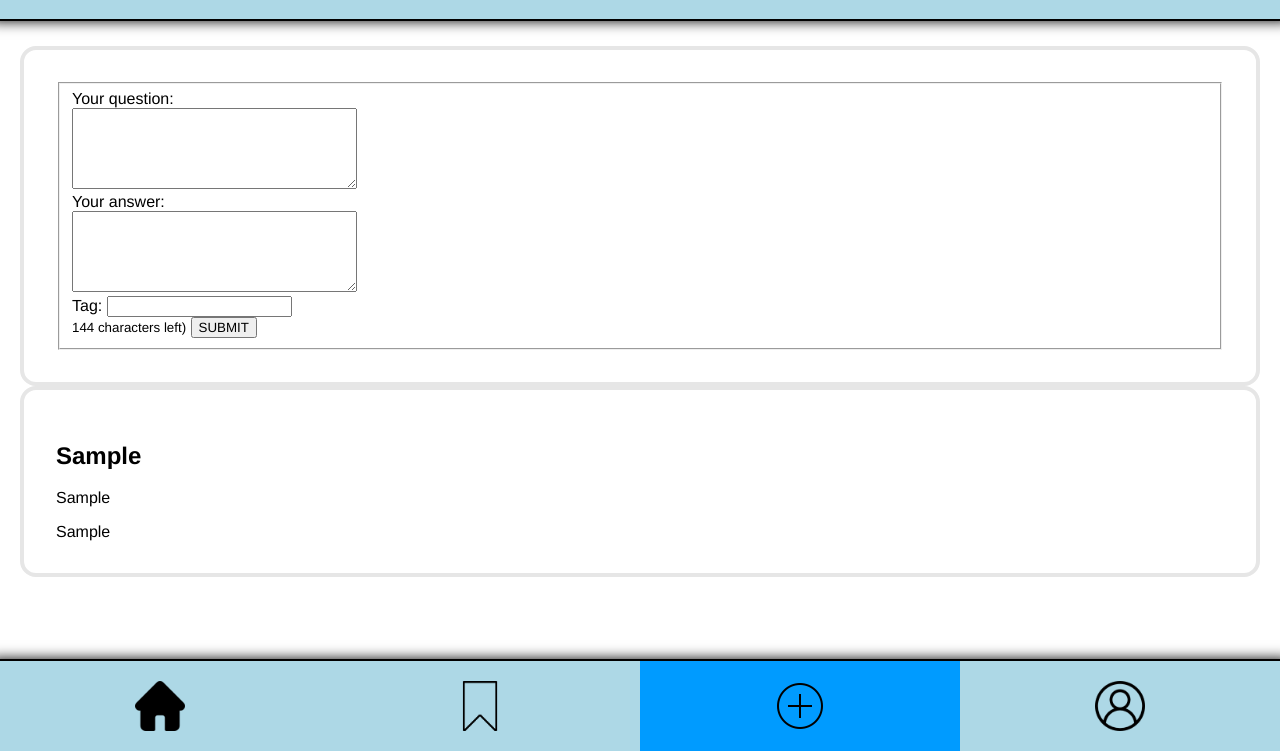
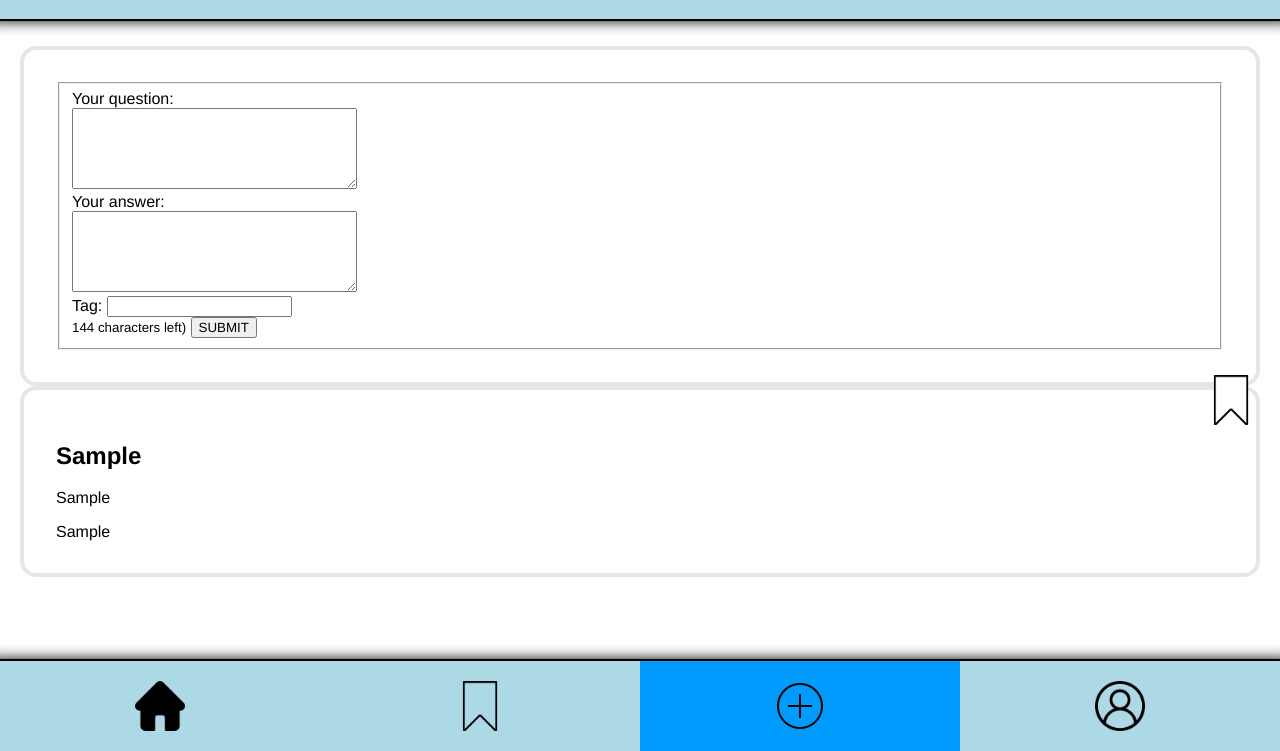
Before and after one commit to MadinaKon/recap-project-2-quiz-app, a website: page form.html in a window 1280 px wide. Both pictures are taken after typing "Sample", "Sample", "Sample" into the empty fields and a click on the button "SUBMIT". Shown: the part 49-800 px from the top of the page. Drawn offline with Linux system fonts and the light colour scheme.

Commit message:
add bookmark img&icon to the new created card

```diff
--- a/css/global.css
+++ b/css/global.css
@@ -85,4 +85,5 @@
   /* display: grid;
   grid-template-columns: 1fr 1fr; */
   gap: 2rem;
+  position: relative;
 }
--- a/js/form.js
+++ b/js/form.js
@@ -32,15 +32,21 @@
   tagCard.classList.add("form-card__tags");
   tagCard.textContent = dataForm["tag"];
 
+  const bookmarkIconCard = document.createElement("img");
+  bookmarkIconCard.classList.add("question-card__icon");
+  bookmarkIconCard.setAttribute("src", "./assets/bookmark.png");
+  bookmarkIconCard.setAttribute("alt", "bookmark icon");
+
   newCard.append(questionCard);
   newCard.append(answerCard);
   newCard.append(tagCard);
+  newCard.append(bookmarkIconCard);
 
   cardContainer.append(newCard);
 
   addNewForm.reset();
 
-  dataForm["form-question"].focus();
+  // dataForm["form-question"].focus();
 });
 
 const updateAmountLeft = (value) => {
```
